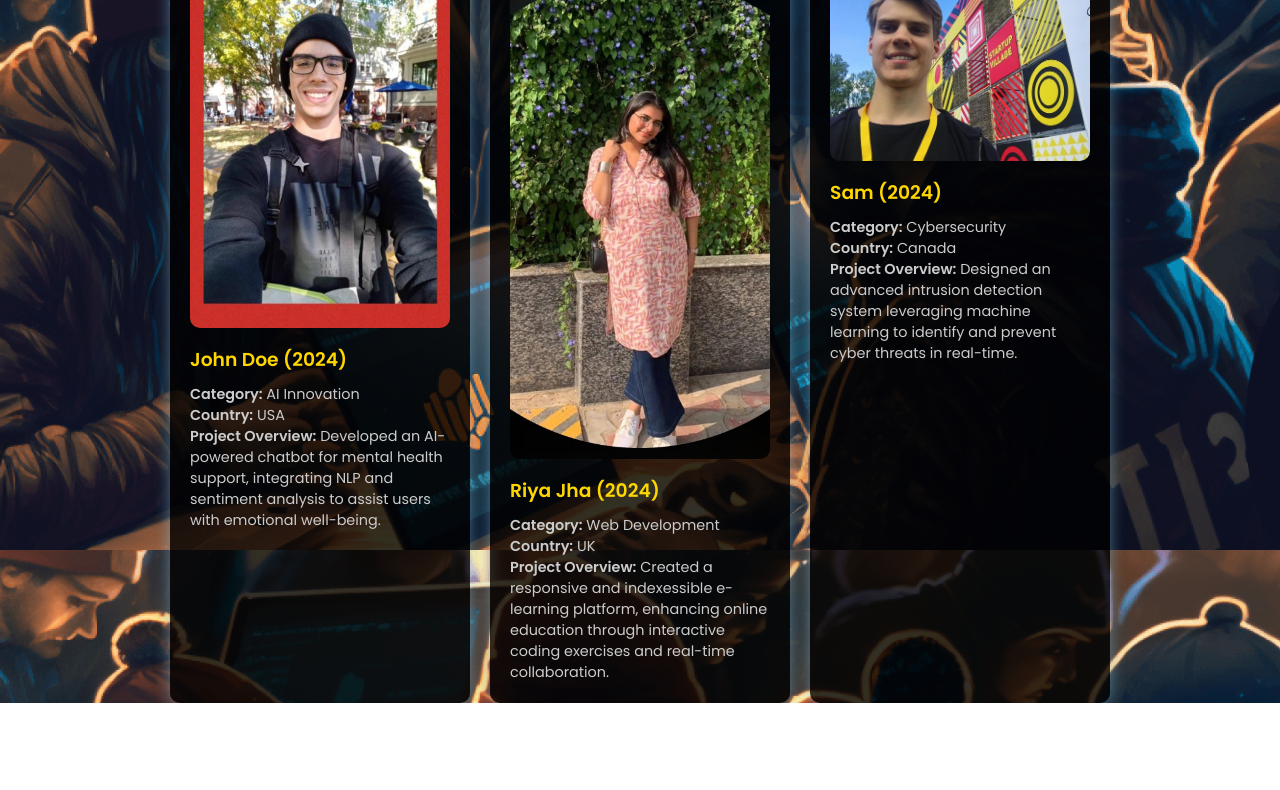
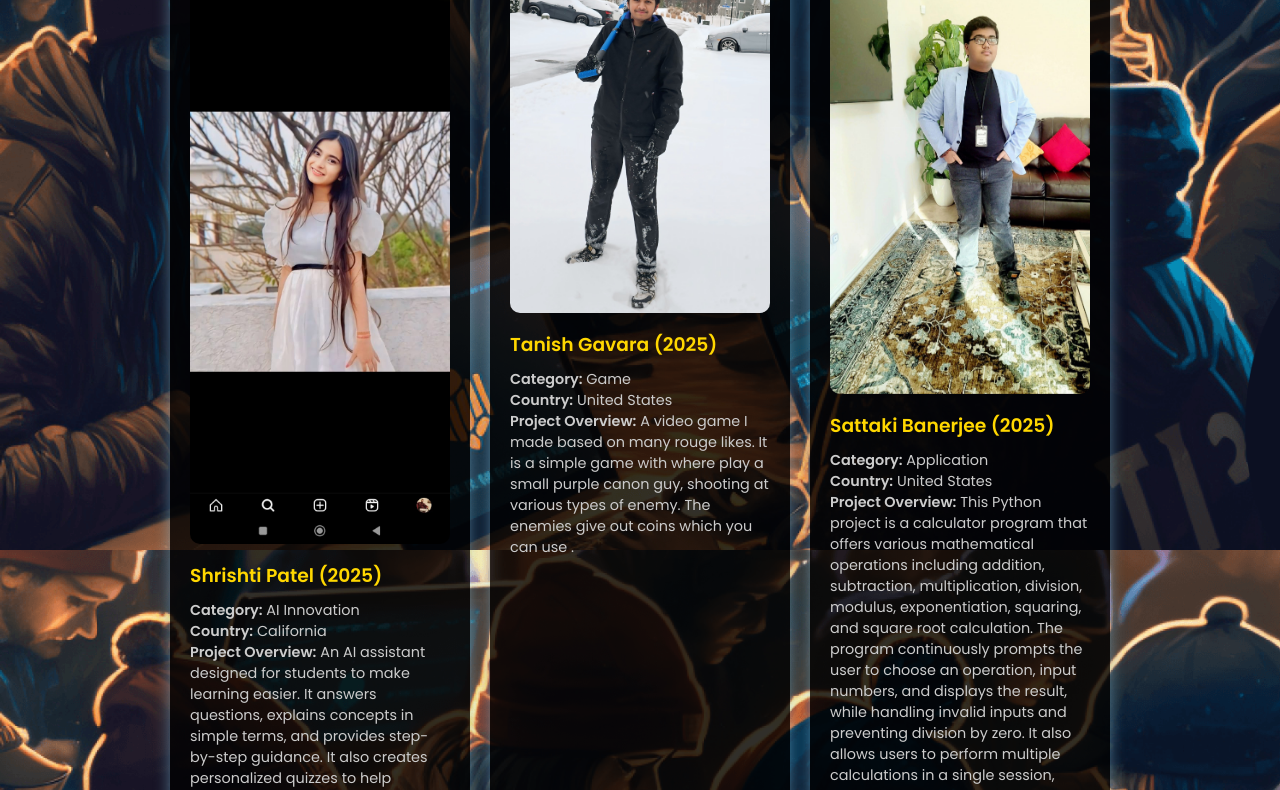
Before and after one commit to Saloni-Kumari-31/codecrusts, a plain HTML site: page winners.html in a window 1280 px wide. Shown: the part 250-1040 px from the top of the page. Before the commit the page ends 953 px from the top, so only its background shows below. Drawn offline with Linux system fonts and the light colour scheme.

Commit message:
Update winners.html

```diff
--- a/winners.html
+++ b/winners.html
@@ -234,27 +234,27 @@
         <div class="winners-container">
             <div class="winner-card">
                 <span class="sticker">🥇</span>
-                <img src="firstw.jpg" alt="John Doe">
-                <h3>John Doe (2024)</h3>
+                <img src="firstwinner.jpg" alt="Shrishti Patel">
+                <h3>Shrishti Patel (2025)</h3>
                 <p><strong>Category:</strong> AI Innovation</p>
-                <p><strong>Country:</strong> USA</p>
-                <p><strong>Project Overview:</strong> Developed an AI-powered chatbot for mental health support, integrating NLP and sentiment analysis to assist users with emotional well-being.</p>
+                <p><strong>Country:</strong> California</p>
+                <p><strong>Project Overview:</strong> An AI assistant designed for students to make learning easier. It answers questions, explains concepts in simple terms, and provides step-by-step guidance. It also creates personalized quizzes to help students test their knowledge. With interactive support, it makes studying more engaging and effective.</p>
             </div>
             <div class="winner-card">
                 <span class="sticker">🥈</span>
-                <img src="secondw.jpg" alt="Riya Jha">
-                <h3>Riya Jha (2024)</h3>
-                <p><strong>Category:</strong> Web Development</p>
-                <p><strong>Country:</strong> UK</p>
-                <p><strong>Project Overview:</strong> Created a responsive and indexessible e-learning platform, enhancing online education through interactive coding exercises and real-time collaboration.</p>
+                <img src="secondwinner.jpg" alt="Tanish Gavara">
+                <h3>Tanish Gavara (2025)</h3>
+                <p><strong>Category:</strong> Game</p>
+                <p><strong>Country:</strong> United States</p>
+                <p><strong>Project Overview:</strong> A video game I made based on many rouge likes. It is a simple game with where play a small purple canon guy, shooting at various types of enemy. The enemies give out coins which you can use .</p>
             </div>
             <div class="winner-card">
                 <span class="sticker">🥉</span>
-                <img src="thirdw.jpg" alt="Ali Khan">
-                <h3>Sam (2024)</h3>
-                <p><strong>Category:</strong> Cybersecurity</p>
-                <p><strong>Country:</strong> Canada</p>
-                <p><strong>Project Overview:</strong> Designed an advanced intrusion detection system leveraging machine learning to identify and prevent cyber threats in real-time.</p>
+                <img src="thirdwinner.jpg" alt="Sattaki Banerjee">
+                <h3>Sattaki Banerjee (2025)</h3>
+                <p><strong>Category:</strong> Application</p>
+                <p><strong>Country:</strong> United States</p>
+                <p><strong>Project Overview:</strong> This Python project is a calculator program that offers various mathematical operations including addition, subtraction, multiplication, division, modulus, exponentiation, squaring, and square root calculation. The program continuously prompts the user to choose an operation, input numbers, and displays the result, while handling invalid inputs and preventing division by zero. It also allows users to perform multiple calculations in a single session, exiting when the user chooses to stop. Overall, it’s a user-friendly tool for doing basic math, and it makes math a little more fun with its interactive design.</p>
             </div>
         </div>
     </div>
```
